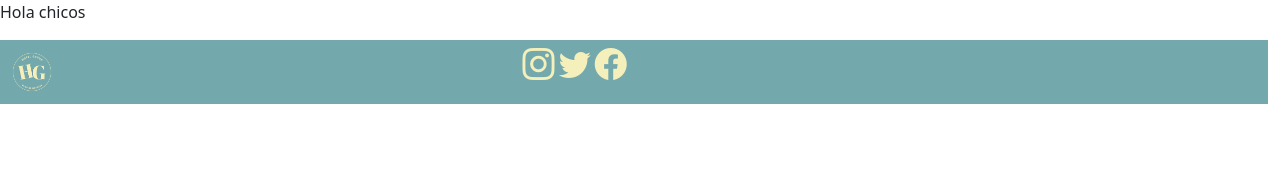
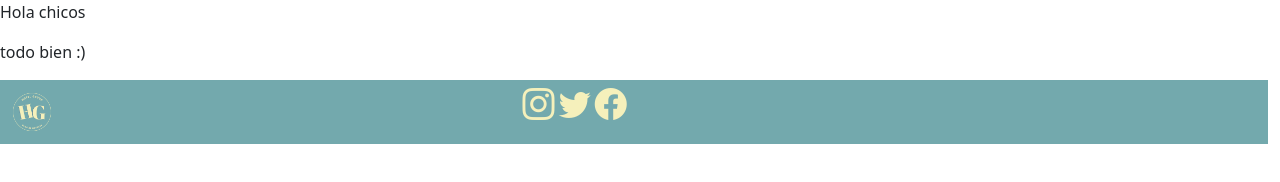
Before and after one commit to cannatarodrigo/HotelGroup, a plain HTML site: page index.html in a window 1280 px wide. Drawn offline with nearby package versions, Linux system fonts and the light colour scheme.

Commit message:
agregue p

```diff
--- a/index.html
+++ b/index.html
@@ -15,6 +15,7 @@
   </nav>
   <main>
     <p>Hola chicos</p>
+    <p>todo bien :)</p>
   </main>
   <footer class="container-fluid row p-0">
     <div class="col-sm-1 d-none d-sm-block">
```
